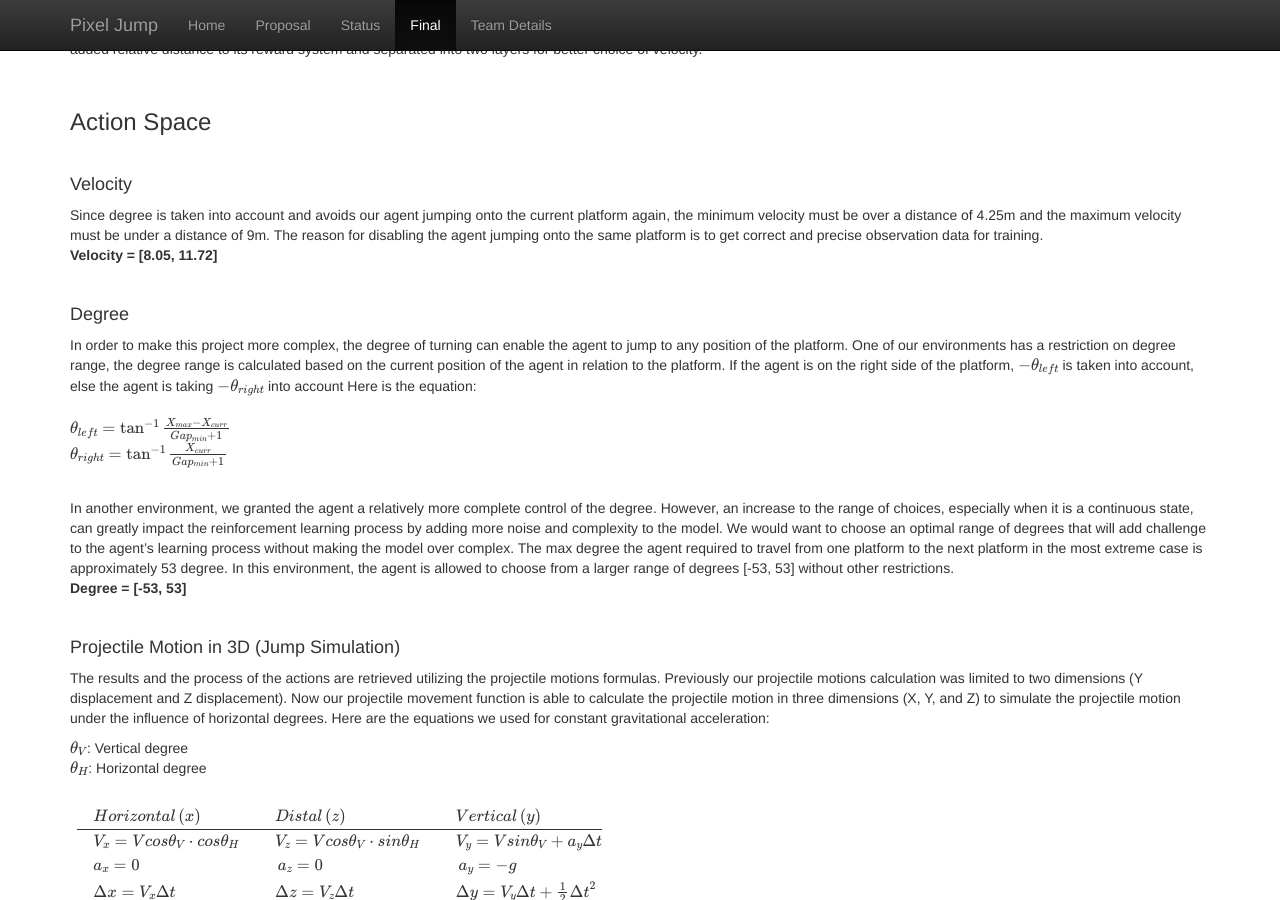
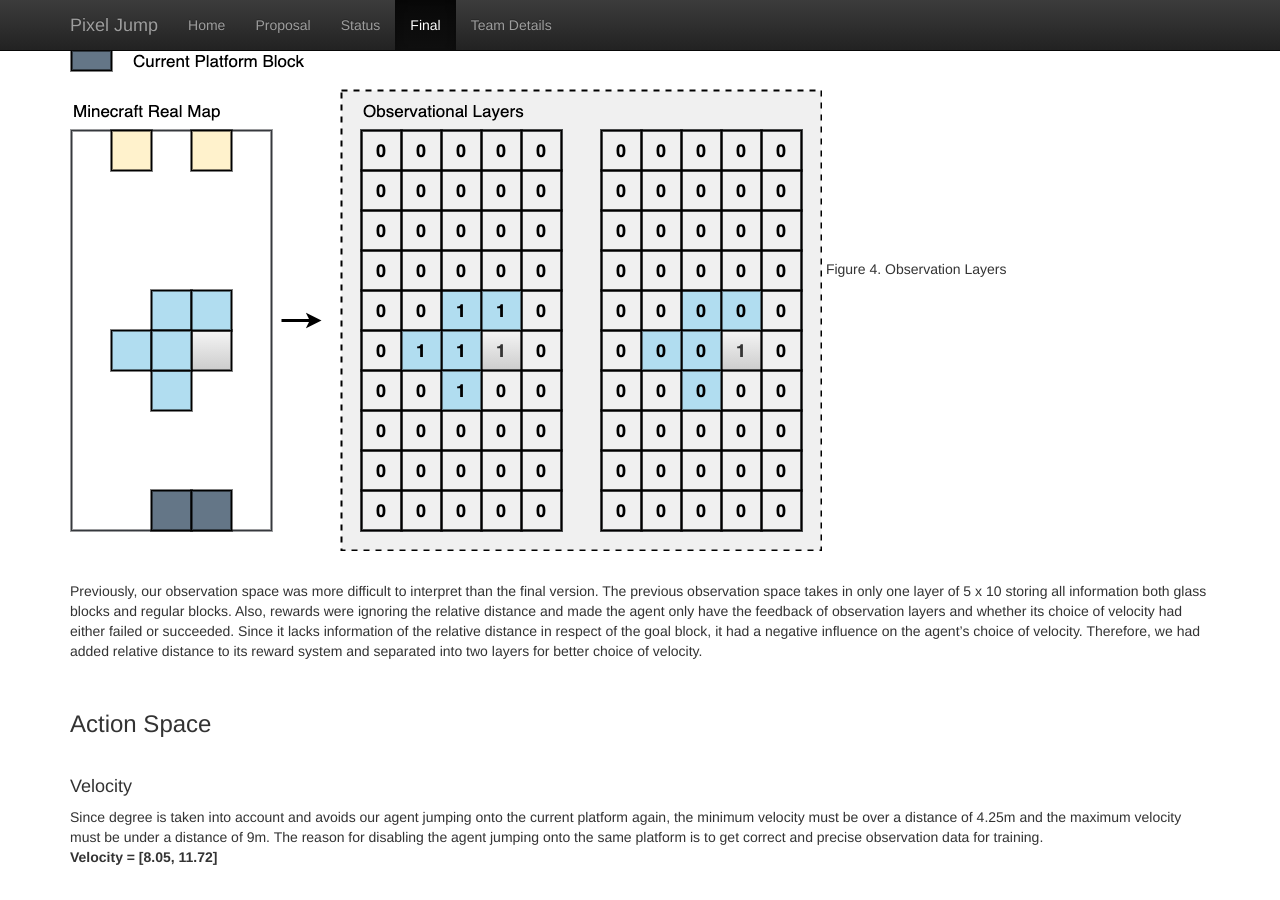
Before and after one commit to bikaylee/Jump-Jump, a Jekyll site: the page built from docs/final.md, in a window 1280 px wide and 900 px high, scrolled down 3269 px. Built offline with Jekyll 4.4.1, drawn with Linux system fonts in a browser that asks for light colours; our own code applies the rules of GitHub Pages for plain Markdown files; formulas are drawn with MathJax 3.

Commit message:
Update final.md

```diff
--- a/docs/final.md
+++ b/docs/final.md
@@ -72,6 +72,10 @@ Layers that store information about the next platform with one layer containing
 
 **First Layer:** 5 x 10 storing all available blocks information and air<br>
 **Second Layer:** 5 x 10 storing only glass block information and air<br>
+
+<br>
+
+<img src="image/Observation.png"> Figure 4. Observation Layers<br>
 
 <br>
 Previously, our observation space was more difficult to interpret than the final version. The previous observation space takes in only one layer of 5 x 10 storing all information both glass blocks and regular blocks. Also, rewards were ignoring the relative distance and made the agent only have the feedback of observation layers and whether its choice of velocity had either failed or succeeded. Since it lacks information of the relative distance in respect of the goal block, it had a negative influence on the agent’s choice of velocity. Therefore, we had added relative distance to its reward system and separated into two layers for better choice of velocity.
```
